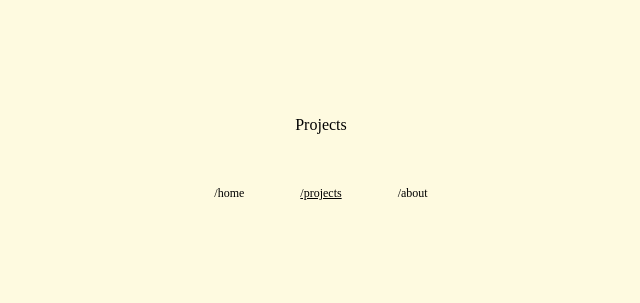
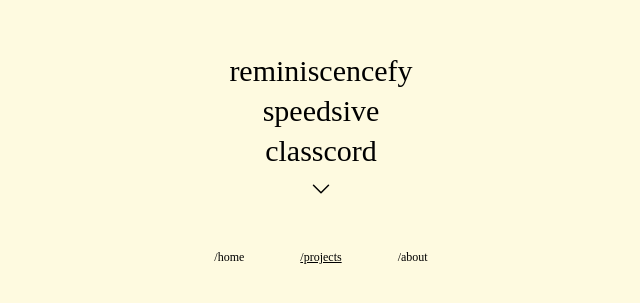
Before and after one commit to alexcraviotto/portfolio, a Next.js app: page /projects in a window 1280 px wide. Shown: the part 243-546 px from the top of the page, without its empty margins (319-959 px from the left). Built offline with nearby package versions, Linux system fonts and the light colour scheme.

Commit message:
Projects section implemented

```diff
--- a/components/Layout.tsx
+++ b/components/Layout.tsx
@@ -10,7 +10,7 @@ export default function Layout({ children }: ILayout) {
   return (
     <div className="relative h-screen flex flex-col row justify-center items-center text-left">
 
-      <main className="mb-12">{children}</main>
+      <main className="mb-10 ">{children}</main>
 
       <Navigation />
     </div >
--- /dev/null
+++ b/components/NavigationArrow.tsx
@@ -0,0 +1,73 @@
+import { motion } from "framer-motion";
+
+interface INavigationArrow {
+  moreProjects: Function;
+  lessProjects: Function;
+  startIndex: number;
+  endIndex: number;
+  totalProjects: number;
+}
+
+export default function NavigationArrow({
+  moreProjects,
+  lessProjects,
+  startIndex,
+  endIndex,
+  totalProjects,
+}: INavigationArrow) {
+  const handleMoreProjects = () => {
+    moreProjects(startIndex + 3, endIndex + 3);
+  };
+
+  const handleLessProjects = () => {
+    lessProjects(startIndex - 3, endIndex - 3);
+  };
+
+  return (
+    <motion.div
+      exit={{ opacity: 0 }}
+      initial={{ opacity: 0 }}
+      animate={{ opacity: 1 }}
+      transition={{ duration: 0.6,delay: 0.1 }}
+      className="h-full overflow-y-scroll text-3xl "
+      key={totalProjects}
+    >
+      {startIndex !== 0 && (
+        <button onClick={handleLessProjects}>
+          <svg
+            xmlns="http://www.w3.org/2000/svg"
+            fill="none"
+            viewBox="0 0 24 24"
+            strokeWidth={1.5}
+            stroke="currentColor"
+            className="w-6 h-6"
+          >
+            <path
+              strokeLinecap="round"
+              strokeLinejoin="round"
+              d="M4.5 15.75l7.5-7.5 7.5 7.5"
+            />
+          </svg>
+        </button>
+      )}
+      {endIndex < totalProjects && (
+        <button onClick={handleMoreProjects}>
+          <svg
+            xmlns="http://www.w3.org/2000/svg"
+            fill="none"
+            viewBox="0 0 24 24"
+            strokeWidth={1.5}
+            stroke="currentColor"
+            className="w-6 h-6"
+          >
+            <path
+              strokeLinecap="round"
+              strokeLinejoin="round"
+              d="M19.5 8.25l-7.5 7.5-7.5-7.5"
+            />
+          </svg>
+        </button>
+      )}
+    </motion.div>
+  );
+}
--- /dev/null
+++ b/components/ProjectsList.tsx
@@ -0,0 +1,74 @@
+import { motion } from "framer-motion";
+import Link from "next/link";
+import { useEffect, useState } from "react";
+import NavigationArrow from "./NavigationArrow";
+
+export default function ProjectsList() {
+  interface IHandleIndex {
+    startIndex: number;
+    endIndex: number;
+  }
+  const [projectsRequested, setProjectsRequested] = useState<any>("");
+  const [loading, setLoading] = useState<boolean>(true);
+
+  useEffect(() => {
+    setLoading(true)
+    const getProjects = async () => {
+      const projects = await fetch("/api/projects");
+      const projectsJson = await projects.json();
+      setProjectsRequested(projectsJson);
+    };
+    getProjects();
+    setLoading(false);
+  }, []);
+
+  const projectList = Object.keys(projectsRequested).map((projectName) => ({
+    id: projectName,
+    description: projectsRequested[projectName],
+  }));
+
+  const [startIndex, setStartIndex] = useState(0);
+  const [endIndex, setEndIndex] = useState(3);
+
+  const moreProjectsOnClick = ({ startIndex, endIndex }: IHandleIndex) => {
+    setStartIndex((prevIndex) => prevIndex + 3);
+    setEndIndex((prevEndIndex) => prevEndIndex + 3);
+  };
+
+  const lessProjectsOnClick = ({ startIndex, endIndex }: IHandleIndex) => {
+    setStartIndex((prevIndex) => prevIndex - 3);
+    setEndIndex((prevEndIndex) => prevEndIndex - 3);
+  };
+
+  return (
+    <main className="flex flex-col items-center justify-center align-center">
+      {loading ? (
+        <p className="text-4xl">loading...</p>
+      ) : (
+        <>
+          <ul className="text-center">
+            {projectList.slice(startIndex, endIndex).map((project) => (
+              <motion.li
+                exit={{ opacity: 0 }}
+                initial={{ opacity: 0 }}
+                animate={{ opacity: 1 }}
+                transition={{ duration: 0.6, delay: 0.1 }}
+                className="h-full overflow-y-scroll text-3xl my-1"
+                key={project.id}
+              >
+                <Link href={"/projects/" + project.id}>{project.id}</Link>
+              </motion.li>
+            ))}
+          </ul>
+          <NavigationArrow
+            moreProjects={moreProjectsOnClick}
+            lessProjects={lessProjectsOnClick}
+            totalProjects={projectList.length}
+            startIndex={startIndex}
+            endIndex={endIndex}
+          />
+        </>
+      )}
+    </main>
+  );
+}
--- a/pages/api/hello.ts
+++ /dev/null
@@ -1,13 +0,0 @@
-// Next.js API route support: https://nextjs.org/docs/api-routes/introduction
-import type { NextApiRequest, NextApiResponse } from 'next'
-
-type Data = {
-  name: string
-}
-
-export default function handler(
-  req: NextApiRequest,
-  res: NextApiResponse<Data>
-) {
-  res.status(200).json({ name: 'John Doe' })
-}
--- /dev/null
+++ b/pages/api/projects.json
@@ -0,0 +1,7 @@
+{
+    "reminiscencefy": "Relive your memories through music, automatically generated monthly playlists in Spotify, reaching thousands of users and learning how to manage them, reaching thousands of users and learning how to manage them, and how to monetize the service by giving visibility to medium and small artists on the rise",
+    "speedsive": "Automate the process and upload videos that follows a viral trend on YouTube. This trend consists of uploading videos that compile viral songs that are on tiktok and increase or decrease the speed(sped up or slowed songs).Speedsive is in charge of automating all this, both video creation and uploading to Youtube",
+    "classcord": "Development of a Discord bot through its API, aimed at improving its adaptation for educational purposes, providing great value for both teachers and students. The bot has been successfully deployed in 10,000 Discord servers and has reached approximately 20,000 users. Furthermore, the bot has been verified by Discord as a reliable and effective solution for the education sector",
+    "autoscan-virustotal": "Script that connects to the VirusTotal API and automatically analyzes any file that enters the selected directory through all antivirus software. The script aims to provide efficient malware detection and prevention for users"
+
+}
--- /dev/null
+++ b/pages/api/projects.ts
@@ -0,0 +1,14 @@
+import type { NextApiRequest, NextApiResponse } from 'next'
+
+const projects = require('./projects.json')
+
+type Data = {
+  name: string
+}
+
+export default function project(
+  req: NextApiRequest,
+  res: NextApiResponse<Data>
+) {
+  res.status(200).json(projects)
+}
--- a/pages/index.tsx
+++ b/pages/index.tsx
@@ -13,7 +13,7 @@ export default function Home() {
         exit={{ opacity: 0 }}
         initial={{ opacity: 0 }}
         animate={{ opacity: 1 }}
-        transition={{ duration: 0.6 }}
+        transition={{ duration: 0.6, delay: 0.1 }}
       >
         <div>
           <Title />
--- a/pages/projects/[projectID].tsx
+++ b/pages/projects/[projectID].tsx
@@ -1,46 +1,53 @@
-import { motion } from 'framer-motion';
-import { useRouter } from 'next/router';
-import { useEffect, useState } from 'react';
+import { motion } from "framer-motion";
+import { useRouter } from "next/router";
+import { useEffect, useState } from "react";
 
 export default function Project() {
-
-    const projects: any = {
-        'reminiscencefy': `Relive your memories through music, automatically generated monthly playlists in Spotify,
-                        reaching thousands of users and learning how to manage them, reaching thousands of users and learning how to manage them, and how to monetize the service by giving visibility to medium and small artists on the rise.`,
-        'speedsive': `Automate the process and upload videos that follows a viral trend on YouTube.
-                    This trend consists of uploading videos that compile viral songs that are on tiktok and increase or decrease the speed(sped up or slowed songs).Speedsive is in charge of automating all this, both video creation and uploading to Youtube`,
-        'classcord': `IN PROGRESS`
-    }
   const router = useRouter();
-    const [project, setProject] = useState<string>('');
-
+  const [project, setProject] = useState<string>("");
+  const [projectsRequested, setProjectsRequested] = useState<
+    Object | undefined | any
+  >("");
 
   useEffect(() => {
-        let actualPath = router.query.projectID as string
-        if (actualPath && !projects.hasOwnProperty(actualPath))
-            router.push('/projects')
-        else
-            setProject(
-                actualPath
-            );
-        console.log(project)
-
+    const getProjects = async () => {
+      const projects = await fetch("/api/projects");
+      const projectsJson = await projects.json();
+      setProjectsRequested(projectsJson);
+    };
+    getProjects();
+    let actualPath = router.query.projectID as string;
+    console.log(projectsRequested);
+    if (
+      actualPath &&
+      projectsRequested &&
+      !projectsRequested.hasOwnProperty(actualPath)
+    )
+      router.push("/projects");
+    else setProject(actualPath);
   }, [router.query.projectID]);
 
   return (
+    <main className="mx-40 flex flex-col items-center">
       <motion.div
-            key={'ProjectsFK'}
+        key={"ProjectsFK"}
         exit={{ opacity: 0 }}
         initial={{ opacity: 0 }}
         animate={{ opacity: 1 }}
-            transition={{ duration: 0.6 }}
+        transition={{ duration: 0.6, delay: 0.2 }}
       >
-            <main className='mx-40 flex flex-col items-center'>
-                <h1 className='text-5xl mb-7'>{project}</h1>
-                <h2 className='text-xs'>{projects[project]}</h2>
+        <h1 className="text-5xl mb-7">{project}</h1>
+      </motion.div>
+      <motion.div
+        key={"ProjectsFK"}
+        exit={{ opacity: 0 }}
+        initial={{ opacity: 0 }}
+        animate={{ opacity: 1 }}
+        transition={{ duration: 0.6, delay: 0.3 }}
+      >
+      <h2 className="text-xs text-justify lg:px-80">{projectsRequested[project]}</h2>
+      </motion.div>
+
     </main>
-
-
-        </motion.div>
   );
 }
--- a/pages/projects/index.tsx
+++ b/pages/projects/index.tsx
@@ -1,16 +1,22 @@
-import { motion } from "framer-motion"
+import ProjectsList from "@/components/ProjectsList";
+import { motion } from "framer-motion";
+import { useState } from "react";
 
 export default function Projects() {
-    return (
-        <motion.div
-            key={'ProjectsFK'}
-            exit={{ opacity: 0 }}
-            initial={{ opacity: 0 }}
-            animate={{ opacity: 1 }}
-            transition={{ duration: 0.6 }}
-        >
-            <h1>Projects</h1>
-        </motion.div >
 
-    )
+
+  return (
+    <motion.div
+      key={"ProjectsFK"}
+      exit={{ opacity: 0 }}
+      initial={{ opacity: 0 }}
+      animate={{ opacity: 1 }}
+      transition={{ duration: 0.6, delay: 0.1 }}
+      className="h-full overflow-y-scroll"
+    >
+      <main className="max-h-full">
+      <ProjectsList />
+      </main>
+    </motion.div>
+  );
 }
```
Lines whose indentation alone changed are shown as unchanged.
